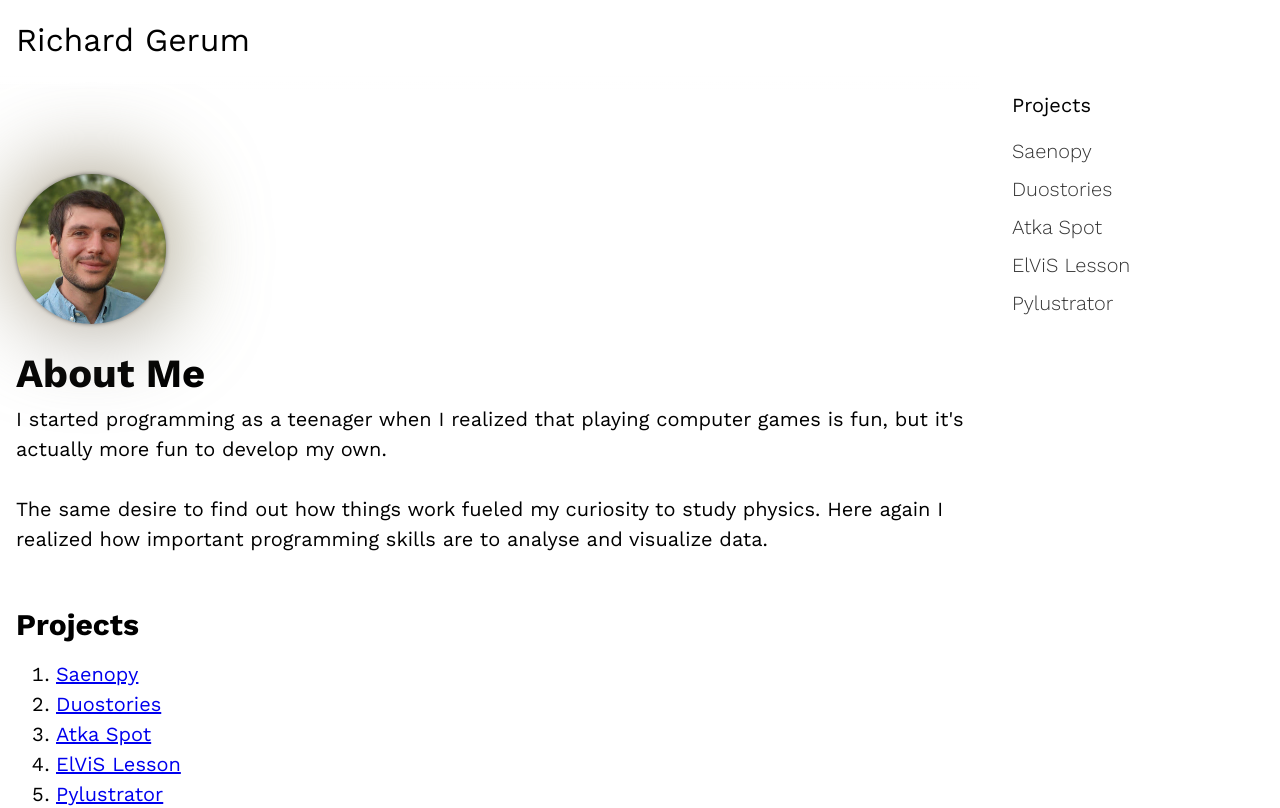
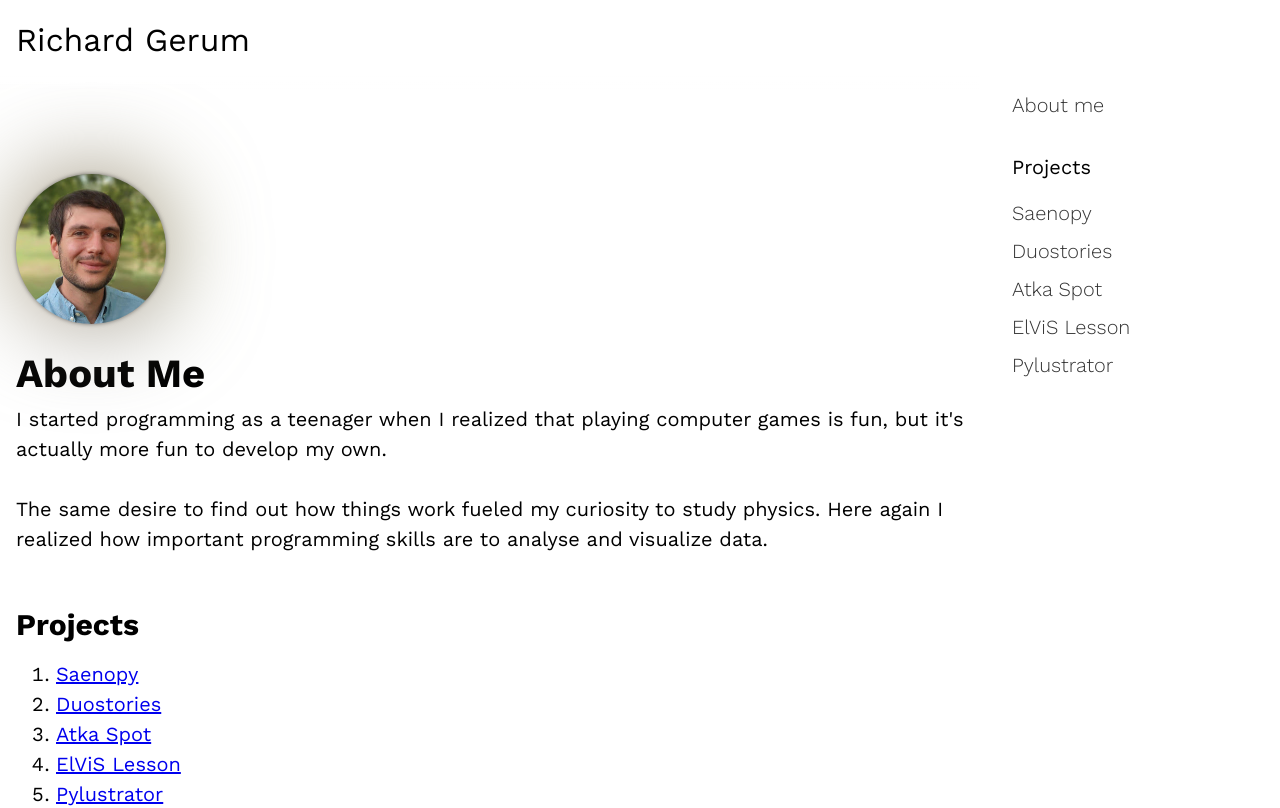
Before and after one commit to rgerum/portfolio-page, a Next.js app: page / in a window 1280 px wide. Shown: the top 808 px of the page. Built offline with nearby package versions, Linux system fonts and the light colour scheme; a web font is replaced by a local one.

Commit message:
added link back to about me

```diff
--- a/src/components/NavAside/NavAside.module.css
+++ b/src/components/NavAside/NavAside.module.css
@@ -2,6 +2,11 @@
     position: sticky;
     left: 100%;
     top: 0;
+}
+
+.first_link {
+    padding-bottom: 32px;
+    display: inline-block;
 }
 
 .header {
--- a/src/components/NavAsideProjects/NavAsideProjects.jsx
+++ b/src/components/NavAsideProjects/NavAsideProjects.jsx
@@ -3,6 +3,7 @@ import React from "react";
 import styles from "../NavAside/NavAside.module.css";
 import Link from "next/link";
 import { usePathname } from "next/navigation";
+import clsx from "clsx";
 
 function NavAsideProjects() {
   const pathname = usePathname().split("/").at(-1);
@@ -16,6 +17,15 @@ function NavAsideProjects() {
 
   return (
     <>
+      <Link
+        className={clsx(
+          pathname === "/" ? styles.active_link : styles.link,
+          styles.first_link,
+        )}
+        href={"/"}
+      >
+        About me
+      </Link>
       <div className={styles.header}>Projects</div>
       <ol className={styles.nav_list}>
         {links.map(({ text, id }) => (
```
